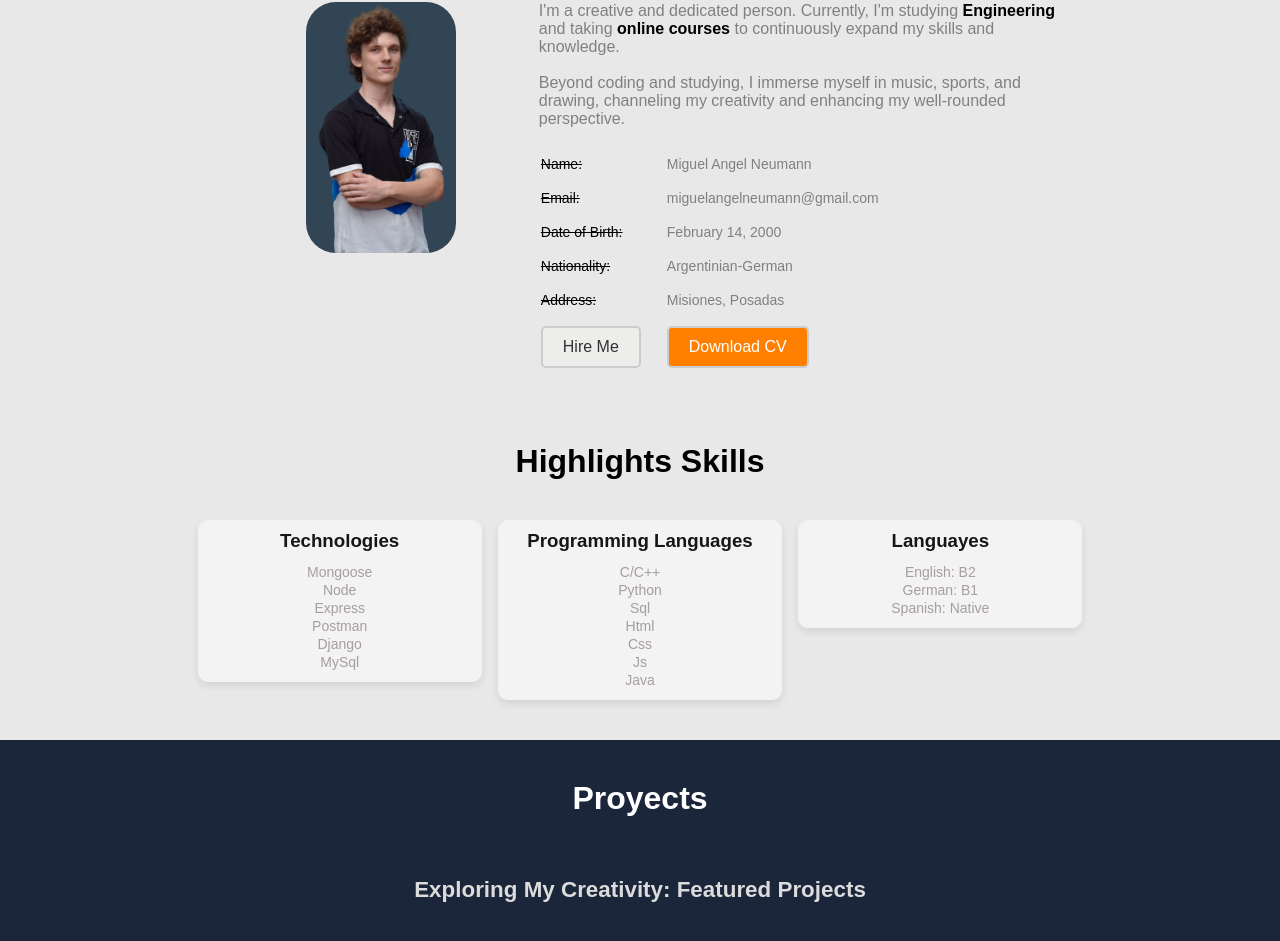
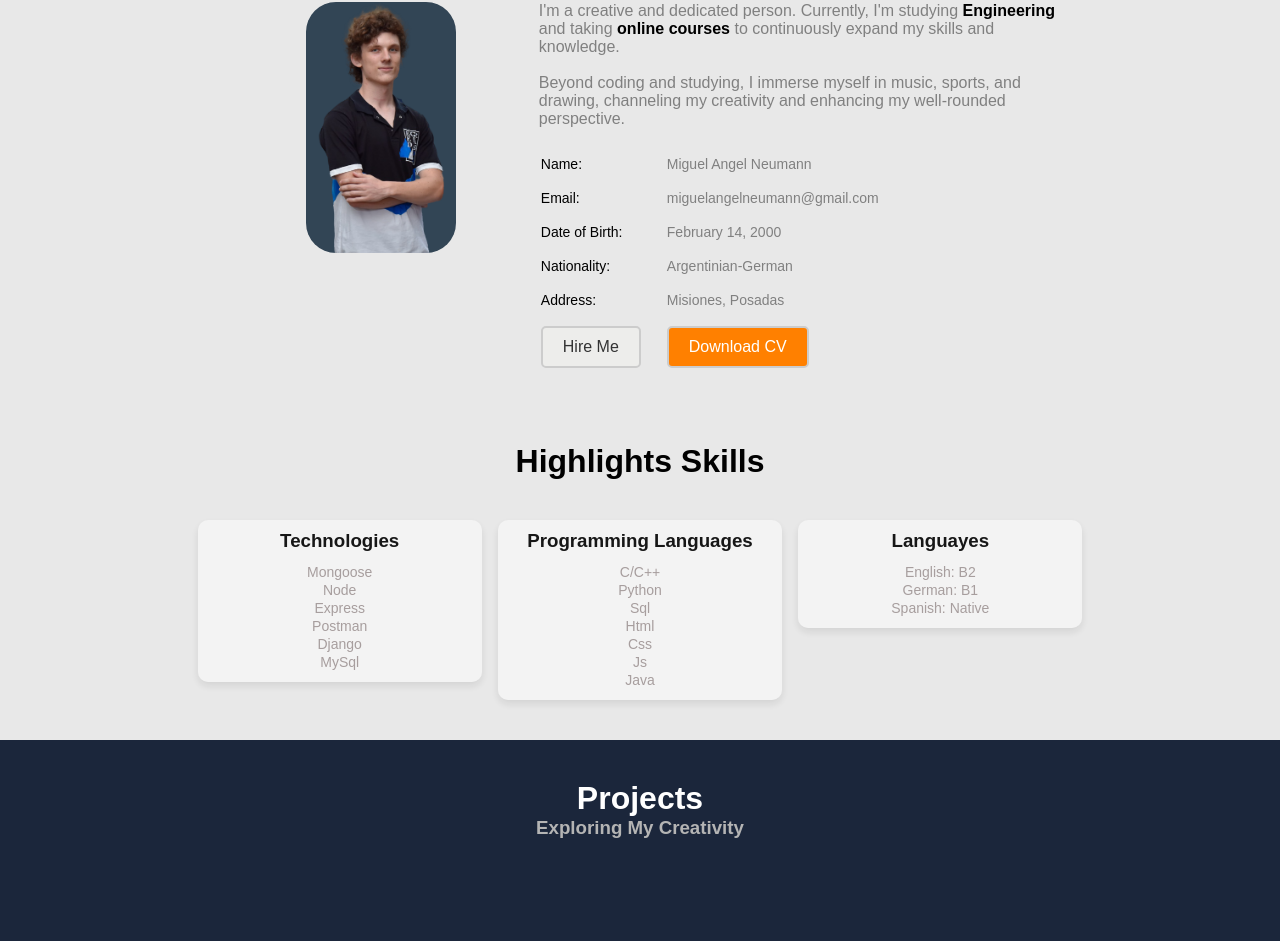
Before and after one commit to guelan14/portfolio, a React (Vite) app: page / in a window 1280 px wide. Shown: the part 609-1550 px from the top of the page. Built offline with nearby package versions, Linux system fonts and the light colour scheme; a web font is replaced by a local one.

Commit message:
quitado subrayado

```diff
--- a/src/pages/Projects.jsx
+++ b/src/pages/Projects.jsx
@@ -22,9 +22,10 @@ export const Projects = () => {
   return (
     <section id="projects">
       <header className="seccionTittle">
-        <h2>Proyects</h2>
+        <h2>Projects</h2>
+        <h3>Exploring My Creativity</h3>
       </header>
-      <h3>Exploring My Creativity: Featured Projects</h3>
+
       <div className="swiperContent f-container">
         <Swiper
           //breakpoints
@@ -289,7 +290,7 @@ export const Projects = () => {
                 </ul>
               </header>
               <main>
-                <h4 className="projectTittle">Futbol Tournament</h4>
+                <h4 className="projectTittle">Football Tournament</h4>
                 <p>asdasdsadasd asd asd a</p>
               </main>
               <div className="projectImg">
--- a/src/styles/about.css
+++ b/src/styles/about.css
@@ -56,7 +56,7 @@ td {
 
 #about span {
   color: black;
-  text-decoration: line-through;
+  font-weight: 500;
 }
 .aboutInfo {
   display: flex;
--- a/src/styles/projects.css
+++ b/src/styles/projects.css
@@ -51,17 +51,12 @@
 }
 
 #projects h2 {
-  margin-bottom: 20px;
   text-align: center;
   color: rgb(255, 255, 255);
 }
 
 #projects h3 {
-  color: rgb(220, 220, 220);
-  font-size: 1.4rem;
-  text-align: start;
-  width: 100%;
-  padding-inline: 25px;
+  color: rgb(180, 180, 180);
   text-align: center;
 }
 
```
